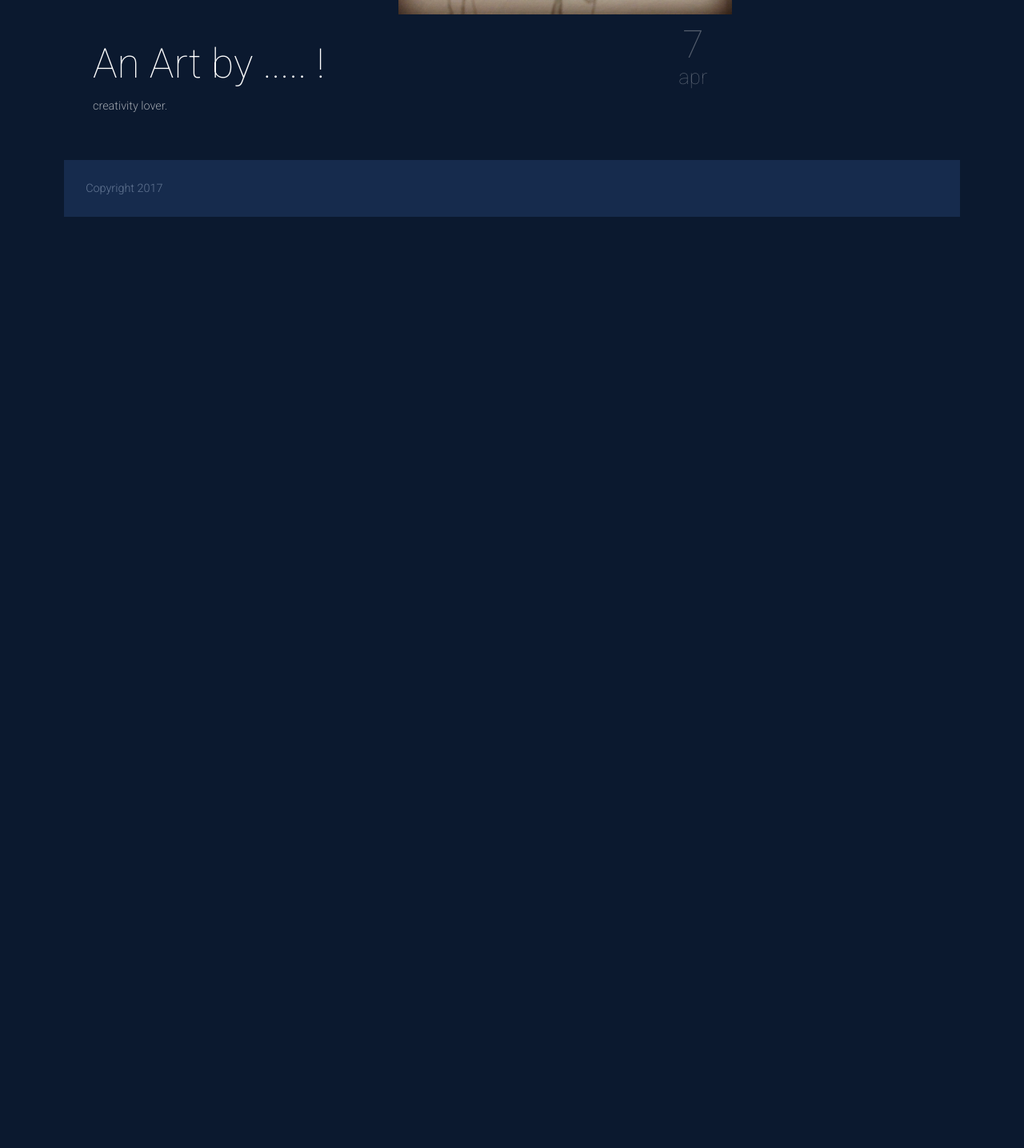
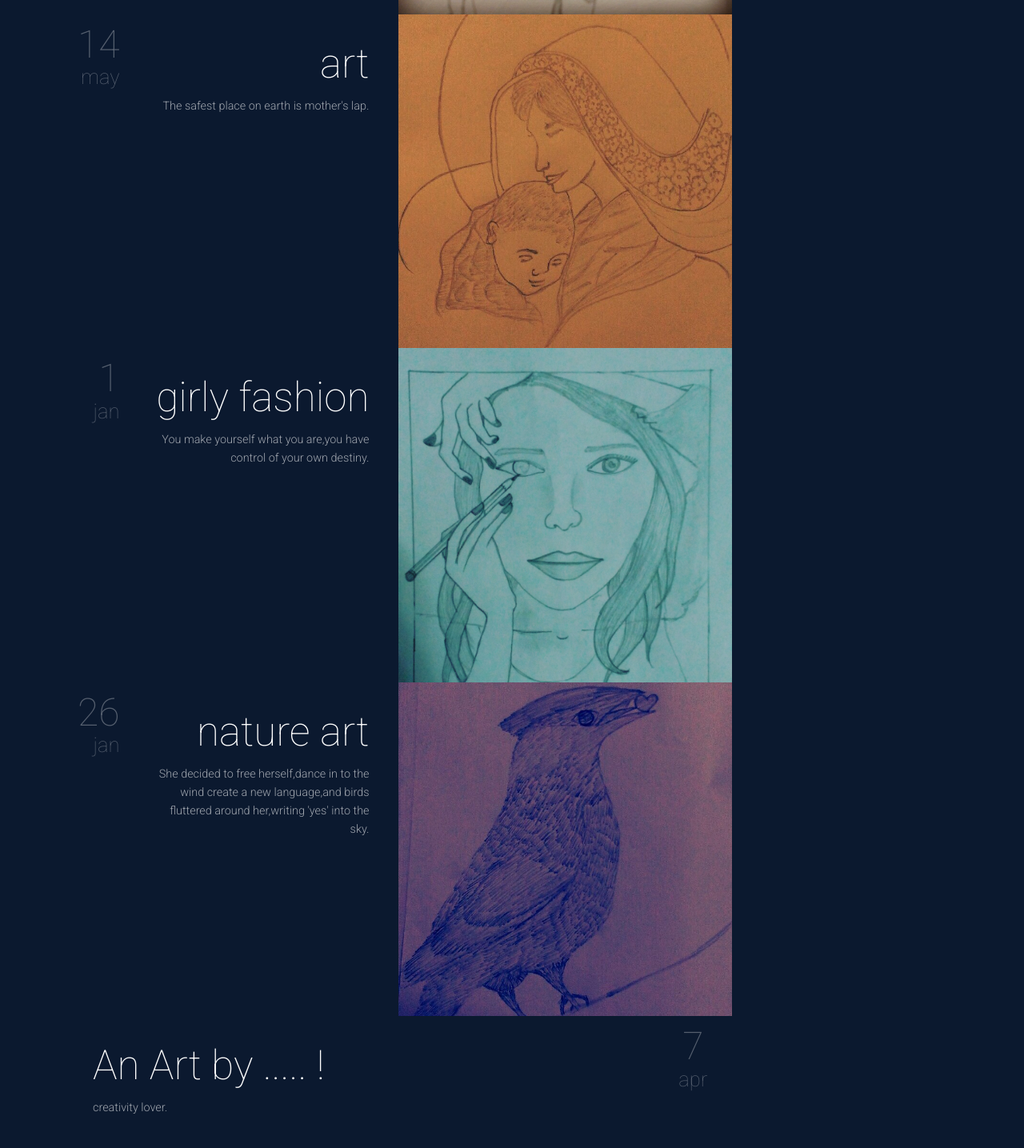
Before and after one commit to minman718/minnmann, a plain HTML site: page index.html in a window 1280 px wide. Shown: the part 4560-5995 px from the top of the page at 80% size. Before the commit the page ends 4844 px from the top, so only its background shows below. Drawn offline with Linux system fonts and the light colour scheme.

Commit message:
Update index.html

```diff
--- a/index.html
+++ b/index.html
@@ -311,11 +311,80 @@
                   </div>
                </article>
 
-               <!-- ARTICLE 11 -->
-               <article class="post-11 line">
+           <!-- ARTICLE 11 -->
+               <article class="post-11 right-align line">
+                  <!-- image -->
+                  <div class="s-12 l-6 post-image">
+                     <!--<a href="post-11.html"> -->
+                     <img src="img/mother osn.jpg" alt="Fashion 11">
+                     <!--</a>-->
+                  </div>
+                  <!-- text -->
+                  <div class="s-12 l-5 post-text">
+                      <!--<a href="post-11.html"> -->
+                        <h2> art</h2>
+                     <!-- </a> -->
+                     <p>The safest place on earth is mother's lap.
+                     </p>
+                  </div>
+                  <!-- date -->
+                  <div class="s-12 l-1 post-date">
+                     <p class="date">14</p>
+                     <p class="month">may</p>
+                  </div>
+               </article>
+
+                 <!-- ARTICLE 12 -->
+               <article class="post-12 right-align line">
+                  <!-- image -->
+                  <div class="s-12 l-6 post-image">
+                     <!--<a href="post-12.html"> -->
+                     <img src="img/girl p.jpg" alt="Fashion 12">
+                     <!--</a>-->
+                  </div>
+                  <!-- text -->
+                  <div class="s-12 l-5 post-text">
+                      <!--<a href="post-12.html"> -->
+                        <h2> girly fashion</h2>
+                     <!-- </a> -->
+                     <p>You make yourself what you are,you have control of your own destiny.
+                     </p>
+                  </div>
+                  <!-- date -->
+                  <div class="s-12 l-1 post-date">
+                     <p class="date">1</p>
+                     <p class="month">jan</p>
+                  </div>
+               </article>
+
+                 <!-- ARTICLE 13 -->
+               <article class="post-13 right-align line">
+                  <!-- image -->
+                  <div class="s-12 l-6 post-image">
+                     <!--<a href="post-13.html"> -->
+                     <img src="img/bird.jpg" alt="Fashion 13">
+                     <!--</a>-->
+                  </div>
+                  <!-- text -->
+                  <div class="s-12 l-5 post-text">
+                      <!--<a href="post-13.html"> -->
+                        <h2>nature art</h2>
+                     <!-- </a> -->
+                     <p>She decided to free herself,dance in to the wind create a new language,and birds fluttered around her,writing 'yes' into the sky.
+                     </p>
+                  </div>
+                  <!-- date -->
+                  <div class="s-12 l-1 post-date">
+                     <p class="date">26</p>
+                     <p class="month">jan</p>
+                  </div>
+               </article>
+
+               <!-- ARTICLE 14 -->
+               <article class="post-14 line">
                   <!-- text -->
                   <div class="s-12 l-11 post-text">
-                     <!-- <a href="post-11.html"> -->
+                     <!-- <a href="post-14.html"> -->
                         <h2>An Art by ..... !</h2>
                      <!-- </a> -->
                      <p>creativity lover.</p>
```
